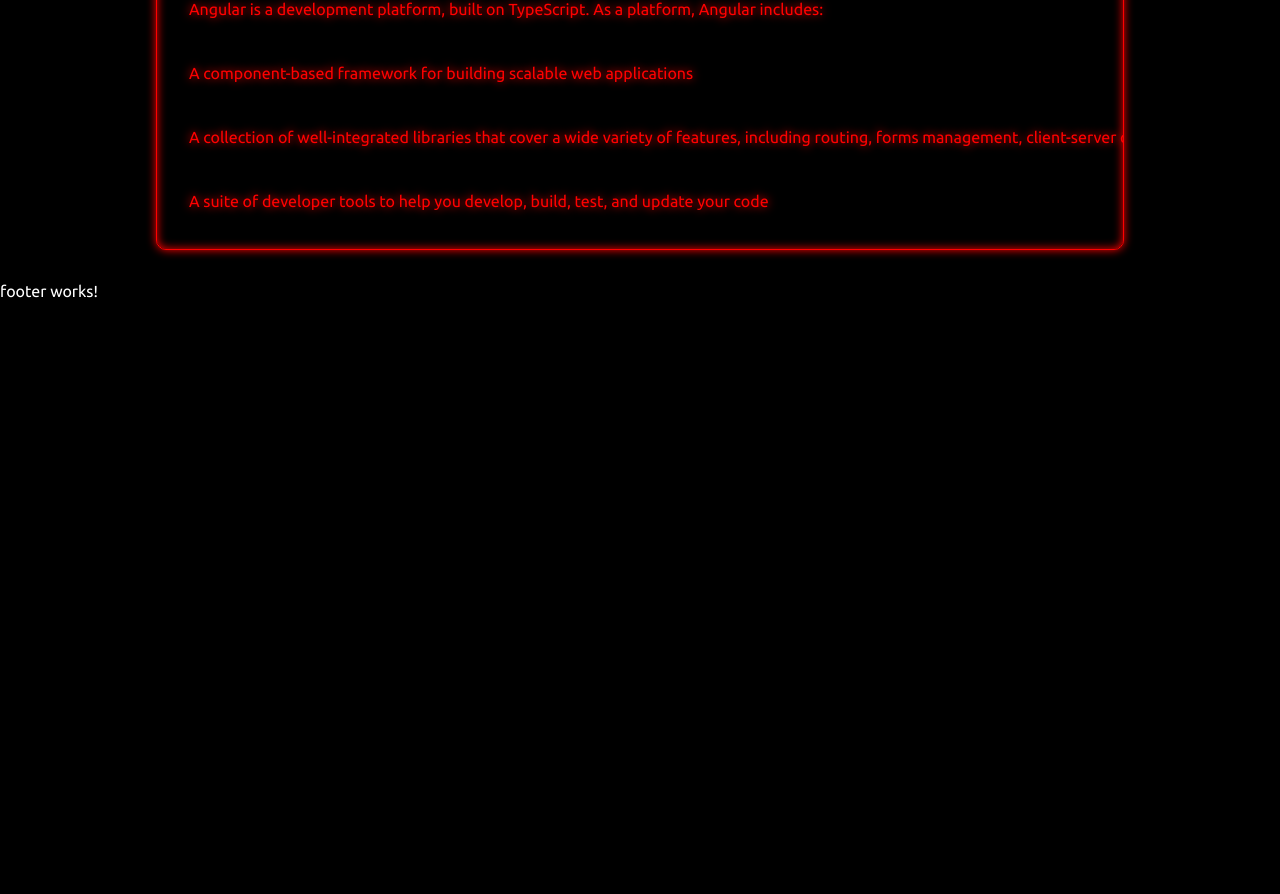
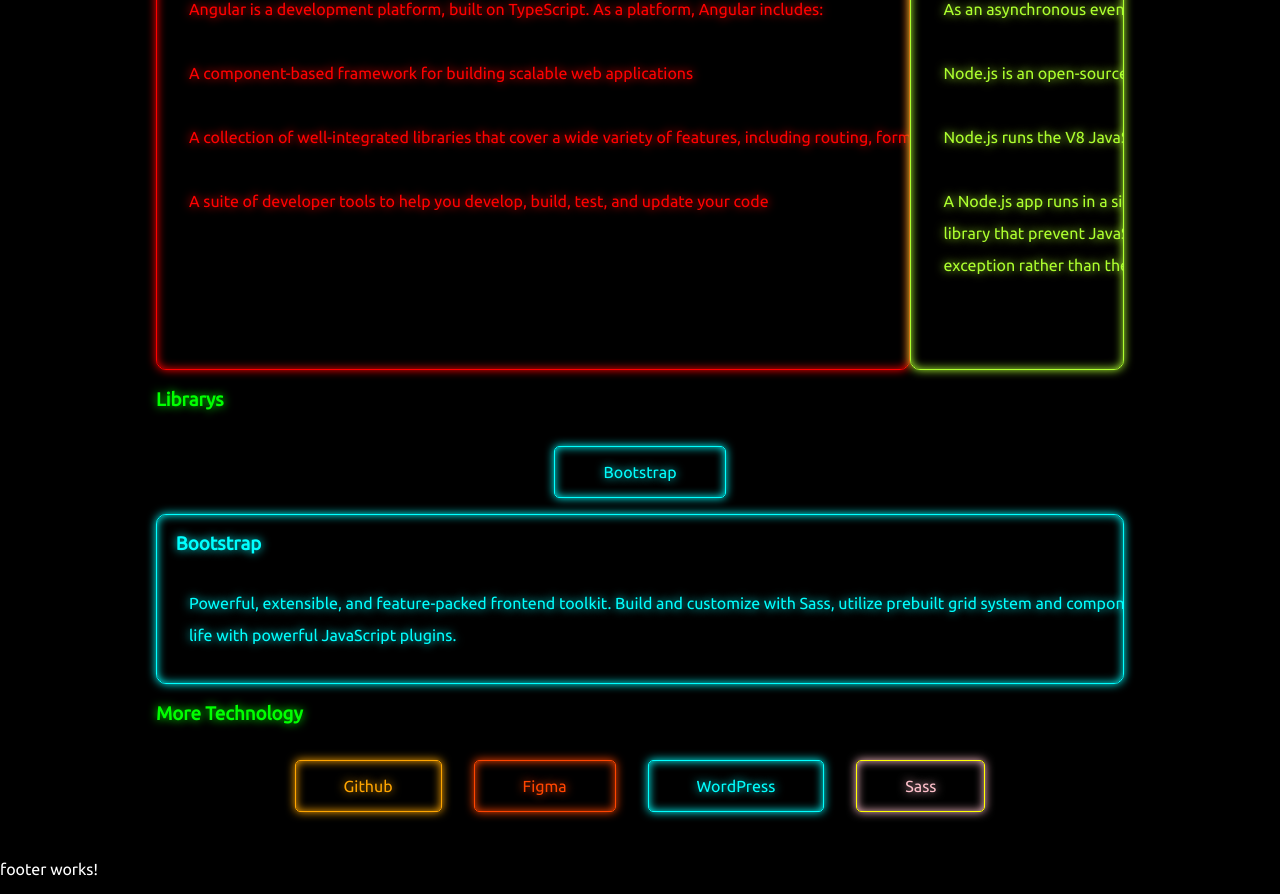
Before and after one commit to AmarVcode/I-am-amar, an Angular app in the folder my-app/: page / in a window 1280 px wide. Shown: the part 2340-3234 px from the top of the page. Before the commit the page ends 2656 px from the top, so only its background shows below. Built offline with nearby package versions, Linux system fonts and the light colour scheme.

Commit message:
updated home page

```diff
--- a/my-app/src/app/mycomponents/home/home.component.html
+++ b/my-app/src/app/mycomponents/home/home.component.html
@@ -118,7 +118,7 @@
     </div>
 
     <h3 class="front">
-Server side Scripting & DataBase Language
+Server side Scripting & DataBase Languages
     </h3>
     <div class="btn-wrapper-script">
         <a href="https://www.php.net/" target="_blank">PHP</a>
@@ -166,10 +166,11 @@
 
 
     <h3 class="front">
-        Framework
+        Frameworks
     </h3>
     <div class="btn-wrapper-frame">
         <a href="https://www.python.org/" target="_blank">Angular</a>
+        <a href="https://nodejs.org/en/" target="_blank">Node Js</a>
     </div>
     <div class="content-wrapper-frame">
         <div class="Angular">
@@ -189,6 +190,68 @@
                 A suite of developer tools to help you develop, build, test, and update your code
             </p>
         </div>
+        <div class="NodeJs">
+            <h3>
+                Node Js
+            </h3>
+        <p>
+            As an asynchronous event-driven JavaScript runtime, Node.js is designed to build scalable network applications.
+        </p>
+        <p>
+            Node.js is an open-source and cross-platform JavaScript runtime environment. It is a popular tool for almost any kind of project!
+        </p>
+        <p>
+            Node.js runs the V8 JavaScript engine, the core of Google Chrome, outside of the browser. This allows Node.js to be very performant.
+        </p>
+        <p>
+            A Node.js app runs in a single process, without creating a new thread for every request. Node.js provides a set of asynchronous I/O primitives in its standard library that prevent JavaScript code from blocking and generally, libraries in Node.js are written using non-blocking paradigms, making blocking behavior the exception rather than the norm.
+        </p>
+        </div>
+    </div>
+
+
+
+
+
+
+    <h3 class="front">
+        Librarys
+    </h3>
+    <div class="btn-wrapper-lib">
+        <a href="https://getbootstrap.com/" target="_blank">Bootstrap</a>
+    </div>
+    <div class="content-wrapper-lib">
+        <div class="bootstrap">
+            <h3>
+                Bootstrap
+            </h3>
+            <p>
+                Powerful, extensible, and feature-packed frontend toolkit. Build and customize with Sass, utilize prebuilt grid system and components, and bring projects to life with powerful JavaScript plugins.
+            </p>
+        </div>
 
     </div>
+
+
+
+
+
+
+
+
+
+
+
+
+
+
+    <h3 class="front">
+        More Technology
+            </h3>
+            <div class="btn-wrapper-other">
+        <a href="https://github.com/" target="_blank">Github</a>
+        <a href="https://www.figma.com" target="_blank">Figma</a>
+        <a href="https://wordpress.com/" target="_blank">WordPress</a>
+        <a href="https://sass-lang.com/" target="_blank">Sass</a>
+            </div>
 </main>
--- a/my-app/src/app/mycomponents/home/home.component.scss
+++ b/my-app/src/app/mycomponents/home/home.component.scss
@@ -400,7 +400,24 @@
         }
 
     }
+    &:nth-child(2) {
+        color: greenyellow;
+        border-color: greenyellow;
+        box-shadow: 0px 0px 10px greenyellow, 0px 0px 10px greenyellow inset;
+        text-shadow: 0px 0px 10px greenyellow;
+        background: linear-gradient(to right, transparent, transparent, greenyellow, transparent, transparent);
+        background-size: 500%;
+        background-position: left;
 
+        &:hover {
+            background-position: right;
+            color: white;
+            border-color: white;
+            box-shadow: 0px 0px 10px white, 0px 0px 10px white inset;
+            text-shadow: 0px 0px 10px white;
+        }
+
+    }
 
 }
 
@@ -409,7 +426,7 @@
 
 .content-wrapper-frame {
     display: grid;
-    grid-template-columns: 100%;
+    animation: slider-backend 6s infinite alternate-reverse;
 }
 
 .content-wrapper-frame>div {
@@ -417,6 +434,7 @@
     border: 1px solid white;
     border-radius: 10px;
     background-color: black;
+    height: 50ch;
     h3{
         margin: 1em;
     }
@@ -431,6 +449,86 @@
         box-shadow: 0px 0px 10px red,0px 0px 10px red inset;
         border-color: red;
     }
+    &:nth-child(2){
+        color: greenyellow;
+        text-shadow: 0px 0px 10px greenyellow;
+        box-shadow: 0px 0px 10px greenyellow,0px 0px 10px greenyellow inset;
+        border-color: greenyellow;
+    }
+}
+
+
+
+
+
+
+
+.btn-wrapper-lib {
+    width: fit-content;
+    margin: auto;
+    display: flex;
+    flex-wrap: wrap;
+}
+
+.btn-wrapper-lib>a {
+    text-decoration: none;
+    display: block;
+    border: 1px solid rgba(255, 255, 255, 0.637);
+    padding: 1em 3em;
+    margin: 1em;
+    font-size: 1rem;
+    border-radius: 5px;
+    transition: 1s;
+
+    &:nth-child(1) {
+        color: cyan;
+        border-color: cyan;
+        box-shadow: 0px 0px 10px cyan, 0px 0px 10px cyan inset;
+        text-shadow: 0px 0px 10px cyan;
+        background: linear-gradient(to right, transparent, transparent, cyan, transparent, transparent);
+        background-size: 500%;
+        background-position: left;
+
+        &:hover {
+            background-position: right;
+            color: white;
+            border-color: white;
+            box-shadow: 0px 0px 10px white, 0px 0px 10px white inset;
+            text-shadow: 0px 0px 10px white;
+        }
+
+    }
+
+
+}
+
+
+
+
+.content-wrapper-lib {
+    display: grid;
+    grid-template-columns: 100%;
+}
+
+.content-wrapper-lib>div {
+    overflow: hidden;
+    border: 1px solid white;
+    border-radius: 10px;
+    background-color: black;
+    h3{
+        margin: 1em;
+    }
+    p {
+        width: 90vw;
+        margin: 2em;
+        line-height: 2rem;
+    }
+    &:nth-child(1){
+        color: cyan;
+        text-shadow: 0px 0px 10px cyan;
+        box-shadow: 0px 0px 10px cyan,0px 0px 10px cyan inset;
+        border-color: cyan;
+    }
 
 }
 
@@ -444,6 +542,109 @@
 
 
 
+
+
+
+
+
+
+
+
+
+
+
+.btn-wrapper-other {
+    width: fit-content;
+    margin: auto;
+    display: flex;
+    flex-wrap: wrap;
+}
+
+.btn-wrapper-other>a {
+    text-decoration: none;
+    display: block;
+    border: 1px solid rgba(255, 255, 255, 0.637);
+    padding: 1em 3em;
+    margin: 1em;
+    font-size: 1rem;
+    border-radius: 5px;
+    transition: 1s;
+
+    &:nth-child(1) {
+        color: orange;
+        border-color: orange;
+        box-shadow: 0px 0px 10px orange, 0px 0px 10px orange inset;
+        text-shadow: 0px 0px 10px orange;
+        background: linear-gradient(to right, transparent, transparent, orange, transparent, transparent);
+        background-size: 500%;
+        background-position: left;
+
+        &:hover {
+            background-position: right;
+            color: white;
+            border-color: white;
+            box-shadow: 0px 0px 10px white, 0px 0px 10px white inset;
+            text-shadow: 0px 0px 10px white;
+        }
+
+    }
+
+    &:nth-child(2) {
+        color: orangered;
+        border-color: orangered;
+        box-shadow: 0px 0px 10px orangered, 0px 0px 10px orangered inset;
+        text-shadow: 0px 0px 10px orangered;
+        background: linear-gradient(to right, transparent, transparent, orangered, transparent, transparent);
+        background-size: 500%;
+        background-position: left;
+
+        &:hover {
+            background-position: right;
+            color: white;
+            border-color: white;
+            box-shadow: 0px 0px 10px white, 0px 0px 10px white inset;
+            text-shadow: 0px 0px 10px white;
+        }
+
+    }
+
+    &:nth-child(4) {
+        color: pink;
+        border-color: yellow;
+        box-shadow: 0px 0px 10px pink, 0px 0px 10px pink inset;
+        text-shadow: 0px 0px 10px pink;
+        background: linear-gradient(to right, transparent, transparent, pink, transparent, transparent);
+        background-size: 500%;
+        background-position: left;
+
+        &:hover {
+            background-position: right;
+            color: white;
+            border-color: white;
+            box-shadow: 0px 0px 10px white, 0px 0px 10px white inset;
+            text-shadow: 0px 0px 10px white;
+        }
+
+    }
+    &:nth-child(3) {
+        color: cyan;
+        border-color: cyan;
+        box-shadow: 0px 0px 10px cyan, 0px 0px 10px cyan inset;
+        text-shadow: 0px 0px 10px cyan;
+        background: linear-gradient(to right, transparent, transparent, cyan, transparent, transparent);
+        background-size: 500%;
+        background-position: left;
+
+        &:hover {
+            background-position: right;
+            color: white;
+            border-color: white;
+            box-shadow: 0px 0px 10px white, 0px 0px 10px white inset;
+            text-shadow: 0px 0px 10px white;
+        }
+
+    }
+}
 
 
 
```
